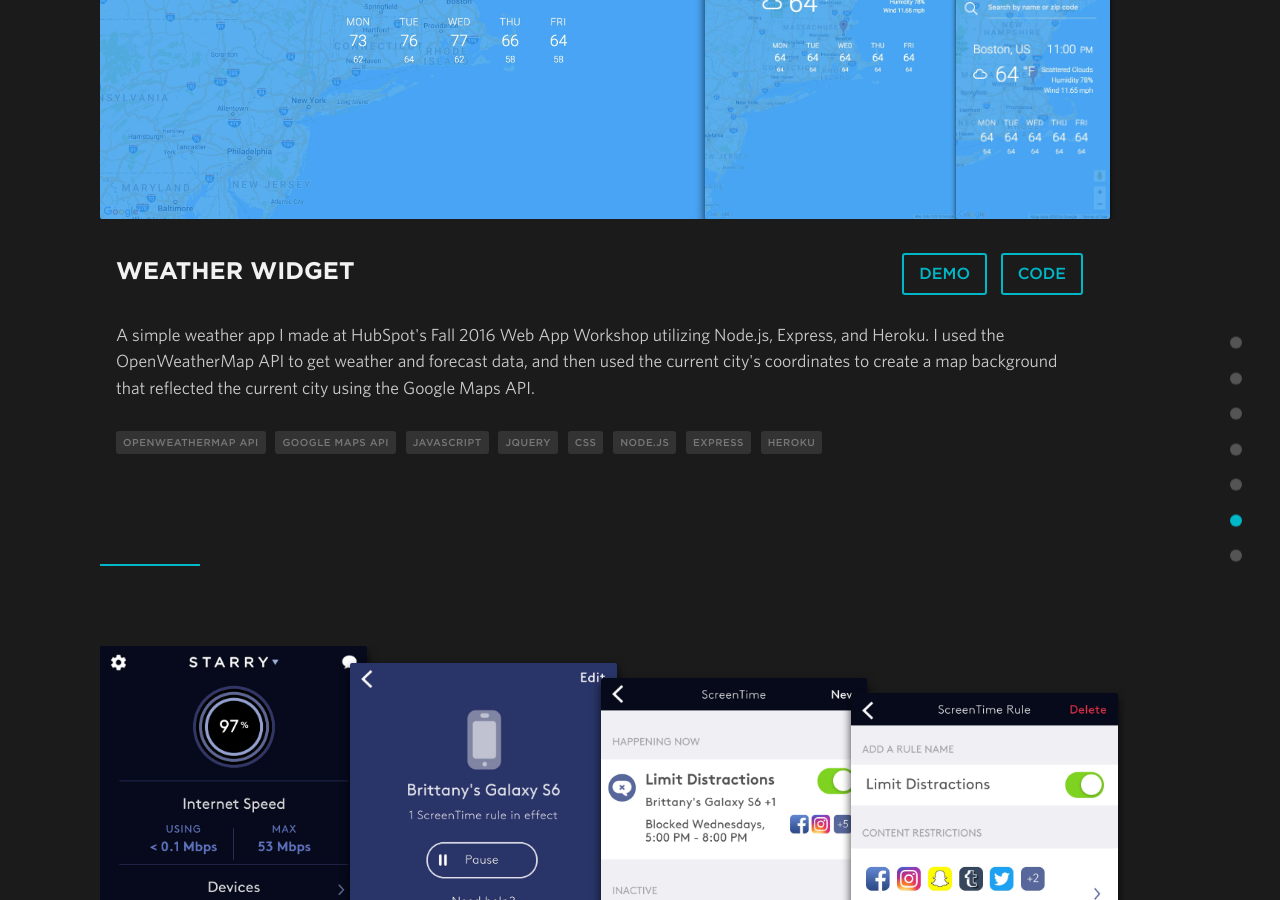
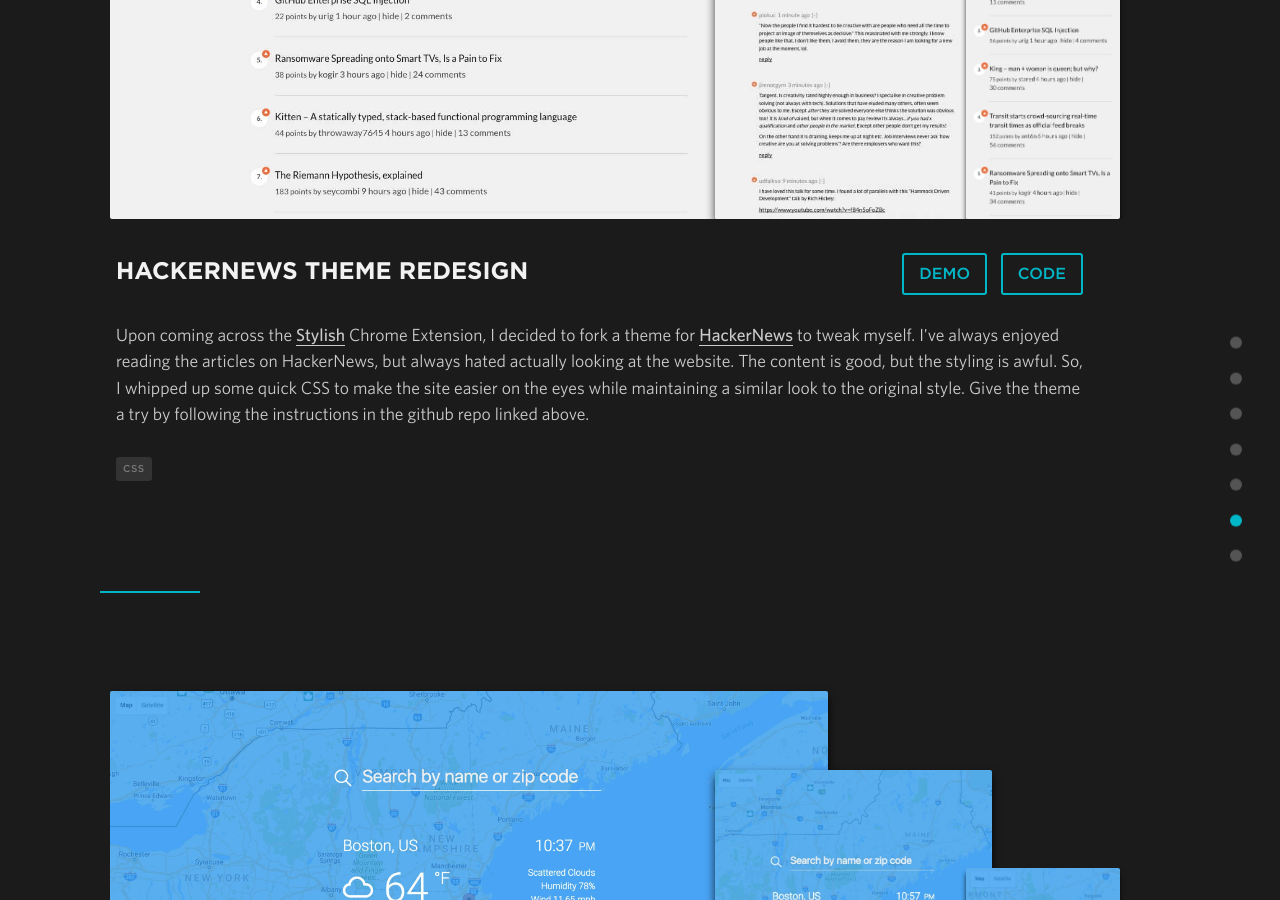
Before and after one commit to kingpig-dev/bchiang7.github.io, a Jekyll site: the page built from index.html, in a window 1280 px wide and 900 px high, scrolled down 6177 px. Built offline with Jekyll 4.4.1, drawn with Linux system fonts in a browser that asks for light colours; nearby versions of some CDN libraries.

Commit message:
add hn redesign to portfolio

```diff
--- a/_data/portfolio.yml
+++ b/_data/portfolio.yml
@@ -1,3 +1,11 @@
+- title: HackerNews Theme Redesign
+  demo: https://github.com/bchiang7/hackernews-userstyles
+  code: https://github.com/bchiang7/hackernews-userstyles
+  description: Upon coming across the <a href="https://chrome.google.com/webstore/detail/stylish/fjnbnpbmkenffdnngjfgmeleoegfcffe" target="_blank">Stylish</a> Chrome Extension, I decided to fork a theme for <a href="https://news.ycombinator.com/" target="_blank">HackerNews</a> to tweak myself. I've always enjoyed reading the articles on HackerNews, but always hated actually looking at the website. The content is good, but the styling is awful. So, I whipped up some quick CSS to make the site easier on the eyes while maintaining a similar look to the original style. Give the theme a try by following the instructions in the github repo linked above.
+  img: hackernews
+  used:
+    - thing: CSS
+
 - title: Weather Widget
   demo: http://quiet-dusk-89245.herokuapp.com/
   code: https://github.com/bchiang7/DemoWebApp
--- a/_scss/partials/_portfolio.scss
+++ b/_scss/partials/_portfolio.scss
@@ -21,6 +21,10 @@
       overflow: hidden;
       display: block;
       width: 95%;
+      margin-left: 10px;
+      @include MQ(S660) {
+        margin-left: 0;
+      }
       &:before,
       &:after {
         box-sizing: inherit;
```
Also changed, not shown: css/main.css, img/portfolio/hackernews/hackernews-mobile.jpg (added), img/portfolio/hackernews/hackernews-tablet.jpg (added), img/portfolio/hackernews/hackernews.jpg (added), 1 other file.
